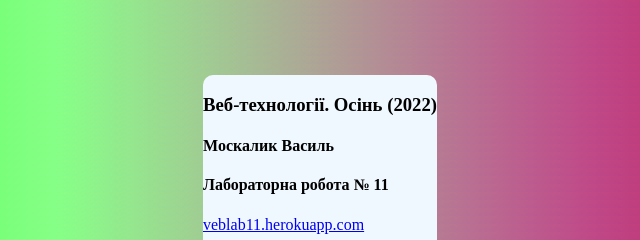
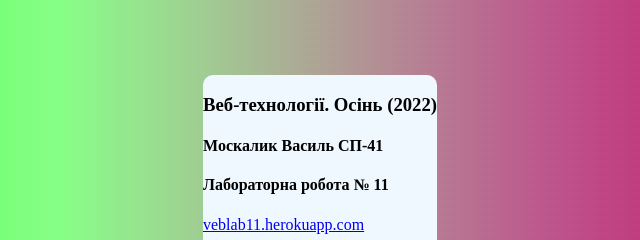
Before and after one commit to FURY438/veb-lab-navigation, a plain HTML site: page index.html in a window 1280 px wide. Shown: the top 240 px of the page, 312-952 px from the left. Drawn offline with Linux system fonts and the light colour scheme.

Commit message:
Update index.html

```diff
--- a/index.html
+++ b/index.html
@@ -10,7 +10,7 @@
     <div class="parent">
         <div class="block">
             <H3>Веб-технології. Осінь (2022)</H3>
-            <h4>Москалик Василь</h4>
+            <h4>Москалик Василь СП-41</h4>
             <h4>Лабораторна робота № 11</h4>
             <a href="https://veblab11.herokuapp.com/" target="_blanc"> veblab11.herokuapp.com</a>
             <h4>Лабораторна робота №12</h4>
```
